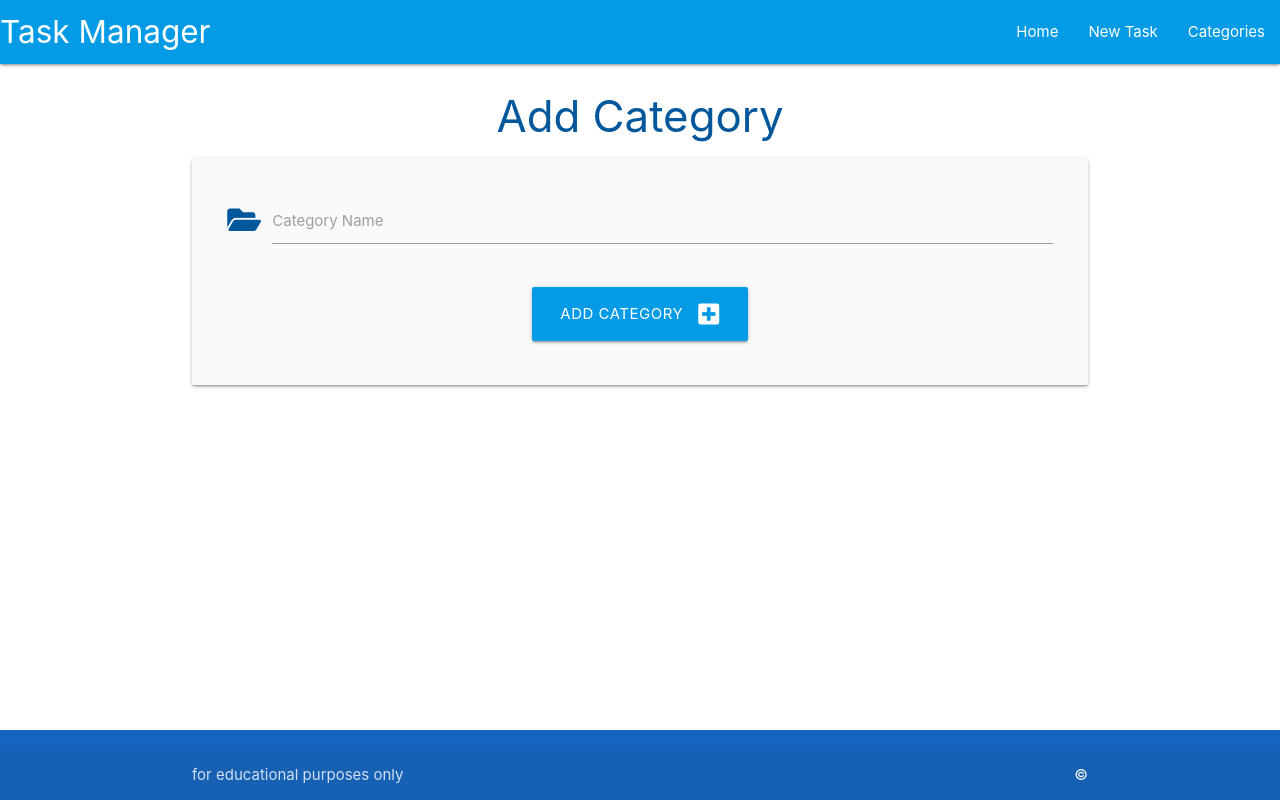
After one commit to IainKnox/task-manager-app, a Python web app: template taskmanager/templates/add_category.html in a window 1280 px wide. The commit adds this page. Run offline with Jinja, Linux system fonts and the light colour scheme; the template is opened without the code that fills it, so the values that code supplies are empty.

Commit message:
create category and add category pages respectively that adds and stores tasks within the db

```diff
--- /dev/null
+++ b/package.json
@@ -0,0 +1,5 @@
+{
+  "dependencies": {
+    "psql": "^0.0.1"
+  }
+}
--- /dev/null
+++ b/taskmanager/templates/add_category.html
@@ -0,0 +1,27 @@
+{% extends "base.html" %}
+{% block content %}
+
+<h3 class="light-blue-text text-darken-4 center-align">Add Category</h3>
+
+<div class="row card-panel grey lighten-5">
+    <form class="col s12" method="POST" action="{{ url_for('add_category') }}">
+        <!-- category name -->
+        <div class="row">
+            <div class="input-field col s12">
+                <i class="fas fa-folder-open prefix light-blue-text text-darken-4"></i>
+                <input id="category_name" name="category_name" minlength="3" maxlength="25" type="text" class="validate" required>
+                <label for="category_name">Category Name</label>
+            </div>
+      </div>
+      <!-- submit button -->
+      <div class="row">
+        <div class="col s12 center-align">
+            <button type="submit" class="btn-large light-blue darken-1">
+                Add Category <i class="fas fa-plus-square right"></i>
+            </button>
+        </div>
+  </div>
+    </form>
+  </div>
+
+{% endblock %}
--- a/taskmanager/templates/base.html
+++ b/taskmanager/templates/base.html
@@ -23,7 +23,7 @@
                 <ul class="right hide-on-med-and-down">
                     <li><a href="{{ url_for('home') }}">Home</a></li>
                     <li><a href="">New Task</a></li>
-                    <li><a href="">Categories</a></li>
+                    <li><a href="{{ url_for('categories') }}">Categories</a></li>
                 </ul>
             </div>
         </nav>
@@ -31,7 +31,7 @@
         <ul class="sidenav" id="mobile-demo">
             <li><a href="{{ url_for('home') }}">Home</a></li>
             <li><a href="">New Task</a></li>
-            <li><a href="">Categories</a></li>
+            <li><a href="{{ url_for('categories') }}">Categories</a></li>
         </ul>
     </header>
 
```
Also changed, not shown: taskmanager/routes.py (+16 -1 lines), taskmanager/templates/categories.html (added, +14 -0 lines), package-lock.json (added).
